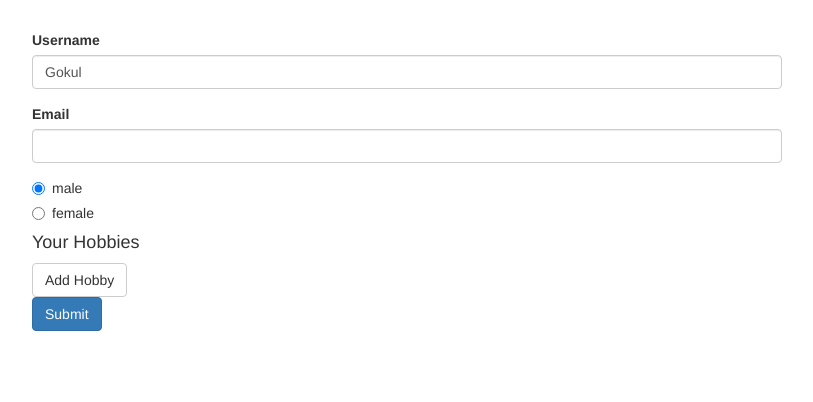
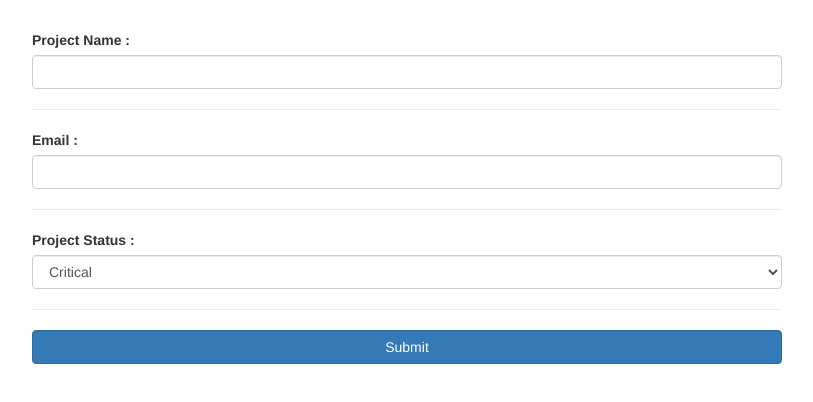
Before and after one commit to gokuljsparkout/Angular-, an Angular app: page / in a window 1280 px wide. Shown: the top 402 px of the page, without its empty margins (233-1046 px from the left). Built offline with nearby package versions, Linux system fonts and the light colour scheme.

Commit message:
Reactive Form - Task

```diff
--- a/src/app/app.component.html
+++ b/src/app/app.component.html
@@ -1,102 +1,42 @@
 <div class="container">
   <div class="row">
-    <div
-      class="col-xs-12 col-sm-10 col-md-8 col-sm-offset-1 col-md-offset-2"
-    >
-      <form [formGroup]="signupForm" (ngSubmit)="onSubmit()">
-        <div formGroupName="userData">
-          <div class="form-group">
-            <label for="username">Username</label>
-            <input
-              type="text"
-              id="username"
-              class="form-control"
-              formControlName="username"
-            />
-            <span
-              *ngIf="
-                signupForm.get('userData.username').invalid &&
-                signupForm.get('userData.username').touched
-              "
-              class="help-block"
-            >
-              <span
-                *ngIf="
-                  signupForm.get('userData.username').hasError(
-                    'nameIsForbidden'
-                  )
-                "
-              >
-                UserName Not Available
-              </span>
-              <span
-                *ngIf="
-                  signupForm.get('userData.username').hasError('required')
-                "
-              >
-                Please Enter Something
-              </span>
-            </span>
-          </div>
-          <div class="form-group">
-            <label for="email">Email</label>
-            <input
-              type="email"
-              id="email"
-              class="form-control"
-              formControlName="email"
-            />
-            <span
-              *ngIf="
-                !signupForm.get('userData.email').valid &&
-                signupForm.get('userData.email').touched
-              "
-              class="help-block"
-            >
-              <span
-                *ngIf="
-                  signupForm.get('userData.email').hasError(
-                    'emailIsForbidden'
-                  )
-                "
-              >
-                Email Address is not Available
-              </span>
-              <span
-                *ngIf="
-                  signupForm.get('userData.email').hasError('required')
-                "
-              >
-                Please Enter Something
-              </span>
-            </span>
-          </div>
-        </div>
+    <div class="col-xs-12 col-sm-10 col-md-8 col-sm-offset-1 col-md-offset-2">
+      <form [formGroup]="projectForm" (ngSubmit)="onSubmit()">
+        <label>Project Name : </label>
+        <input class="form-control" type="text" formControlName="projectName" />
+        <hr />
+        <label>Email : </label>
+        <input
+          class="form-control"
+          type="email"
+          name="project"
+          formControlName="email"
+        />
+        <hr />
+        <label>Project Status : </label>
+        <select class="form-control" formControlName="status">
+          <option *ngFor="let status of projectStatus" [value]="status">
+            {{ status }}
+          </option>
+        </select>
+        <hr />
+        <button type="submit" class="btn btn-primary form-control">
+          Submit
+        </button>
+      </form>
+      <!--
+          Create a Form with the following Controls and Validators
+          1) Project Name (should not be empty)
+          2) Mail (should not be a empty and a valid email)
+          3) Project Status Dropdown, with three values: 'Stable', 'Critical', 'Finished'
+          4) Submit Button
 
-        <div class="radio" *ngFor="let gender of genders">
-          <label>
-            <input type="radio" [value]="gender" formControlName="gender" />
-            {{ gender }}
-          </label>
-        </div>
-        <div formArrayName="hobbies">
-          <h4>Your Hobbies</h4>
-          <button
-            class="btn btn-default"
-            type="button"
-            (click)="onAddHobby()"
-          >
-            Add Hobby
-          </button>
-          <div
-            class="form-group"
-            *ngFor="let hobbyControl of getControls(); let i = index"
-          >
-            <input type="text" [formControlName]="i" />
-          </div>
-        </div>
-        <button class="btn btn-primary" type="submit">Submit</button>
-      </form>
+          Add your own Validator which doesn't allow "Test" as a Project Name
+
+          Also implement that Validator as an async Validator (replace the other one)
+
+          Upon submitting the form, simply print the value to the console
+      -->
     </div>
   </div>
 </div>
--- a/src/app/app.component.ts
+++ b/src/app/app.component.ts
@@ -1,6 +1,6 @@
 import { Component, OnInit } from '@angular/core';
-import { FormArray, FormControl, FormGroup, Validators } from '@angular/forms';
-import { Observable } from 'rxjs';
+import { FormControl, FormGroup, Validators } from '@angular/forms';
+import { Observable } from 'rxjs-compat';
 
 @Component({
   selector: 'app-root',
@@ -8,57 +8,47 @@
   styleUrls: ['./app.component.css'],
 })
 export class AppComponent implements OnInit {
-  genders = ['male', 'female'];
-  signupForm: FormGroup;
-  forbiddenUsernames = ['Anna', 'Chris'];
+  projectForm: FormGroup;
 
-  onSubmit() {
-    console.log(this.signupForm.value);
-  }
+  projectStatus = ['Stable', 'Critical', 'Finished'];
 
-  onAddHobby() {
-    const control = new FormControl(null, Validators.required);
-    (this.signupForm.get('hobbies') as FormArray).push(control);
-  }
-
-  getControls() {
-    return (this.signupForm.get('hobbies') as FormArray).controls;
-  }
-
-  forbiddenNames(control: FormControl): { [s: string]: boolean } {
-    if (this.forbiddenUsernames.indexOf(control.value) !== -1) {
-      return { nameIsForbidden: true };
+  forbiddenProjectName(control: FormControl): { [s: string]: boolean } {
+    if (control.value === 'Test') {
+      return {
+        forbiddenName: true,
+      };
     }
     return null;
   }
-
-  forbiddenEmails(control: FormControl): Promise<any> | Observable<any> {
-    return new Promise<any>((resolve) => {
+  forbiddenEmail(control: FormControl): Promise<any> | Observable<any> {
+    return new Promise((resolve) => {
       setTimeout(() => {
-        if (control.value === 'sceren@gmail.com') {
-          resolve({ emailIsForbidden: true });
-        } else {
-          resolve(null);
+        if (control.value === 'g@g.com') {
+          resolve({
+            forbiddenEmail: true,
+          });
         }
+        resolve(null);
       }, 1500);
     });
   }
 
   ngOnInit() {
-    this.signupForm = new FormGroup({
-      userData: new FormGroup({
-        username: new FormControl('Gokul', [
-          Validators.required,
-          this.forbiddenNames.bind(this),
-        ]),
-        email: new FormControl(
-          null,
-          [Validators.email, Validators.required],
-          [this.forbiddenEmails.bind(this)]
-        ),
-      }),
-      gender: new FormControl('male'),
-      hobbies: new FormArray([]),
+    this.projectForm = new FormGroup({
+      projectName: new FormControl(null, [
+        Validators.required,
+        this.forbiddenProjectName.bind(this),
+      ]),
+      email: new FormControl(
+        null,
+        [Validators.required, Validators.email],
+        [this.forbiddenEmail.bind(this)]
+      ),
+      status: new FormControl('Critical'),
     });
   }
+
+  onSubmit() {
+    console.log(this.projectForm.value.projectName);
+  }
 }
```
